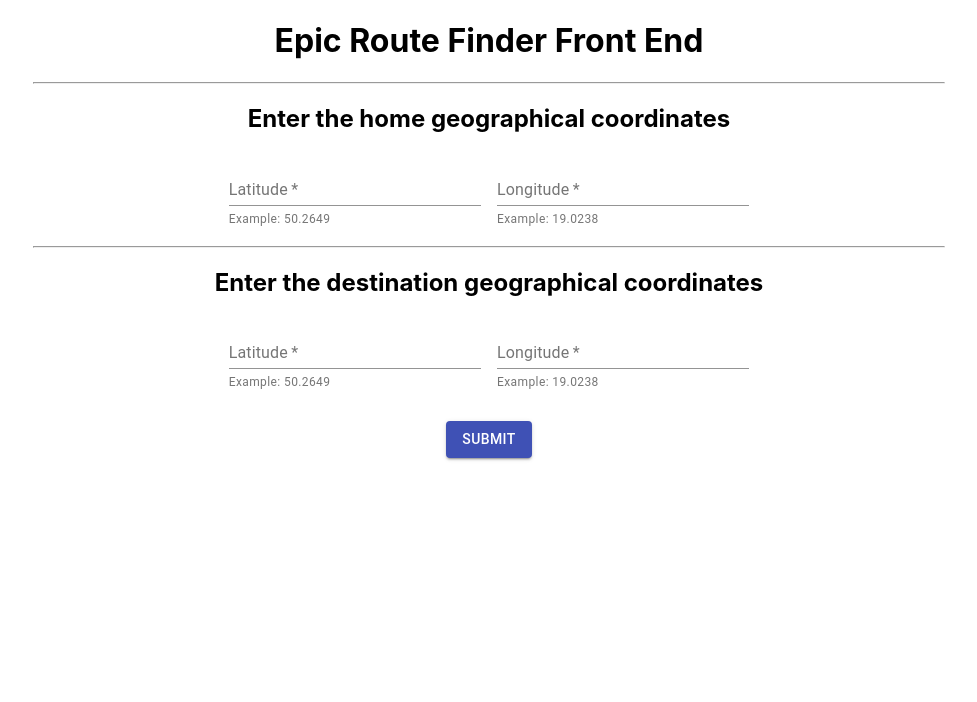
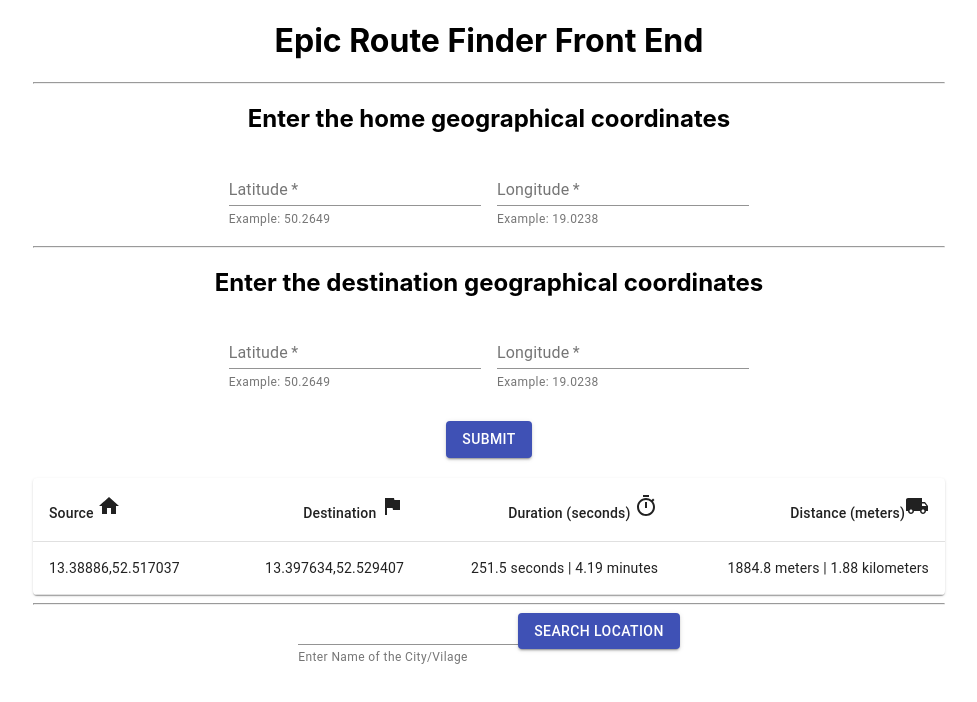
Before and after one commit to ioanzicu/route-finder-front-end, a React (Create React App) app: page / in a window 1280 px wide. Shown: the top 702 px of the page, without its empty margins (151-1128 px from the left). Built offline with nearby package versions, Linux system fonts and the light colour scheme.

Commit message:
add search by location name and icons

```diff
--- a/package.json
+++ b/package.json
@@ -4,6 +4,8 @@
   "private": true,
   "dependencies": {
     "@material-ui/core": "^4.11.0",
+    "@material-ui/icons": "^4.9.1",
+    "@material-ui/lab": "^4.0.0-alpha.56",
     "@testing-library/jest-dom": "^5.11.4",
     "@testing-library/react": "^11.1.0",
     "@testing-library/user-event": "^12.1.10",
--- a/src/App.tsx
+++ b/src/App.tsx
@@ -1,6 +1,7 @@
 import React from "react";
 import "./App.css";
 import Form from "./Form";
+import InputLocation from "./Input";
 import Container from "@material-ui/core/Container";
 
 function App() {
@@ -11,6 +12,8 @@ function App() {
 
         <hr />
         <Form />
+        <hr />
+        <InputLocation />
       </div>
     </Container>
   );
--- a/src/Form.tsx
+++ b/src/Form.tsx
@@ -10,6 +10,10 @@ import TableContainer from "@material-ui/core/TableContainer";
 import TableHead from "@material-ui/core/TableHead";
 import TableRow from "@material-ui/core/TableRow";
 import Paper from "@material-ui/core/Paper";
+import HomeIcon from "@material-ui/icons/Home";
+import FlagIcon from "@material-ui/icons/Flag";
+import TimerIcon from "@material-ui/icons/Timer";
+import LocalShippingIcon from "@material-ui/icons/LocalShipping";
 
 const useFormStyles = makeStyles((theme) => ({
   root: {
@@ -36,6 +40,17 @@ export interface Data {
   source: string;
   routes: Route[];
 }
+
+const mockData = {
+  source: "13.38886,52.517037",
+  routes: [
+    {
+      destination: "13.397634,52.529407",
+      duration: "251.5",
+      distance: "1884.8",
+    },
+  ],
+};
 
 export default function Form() {
   const classesForm = useFormStyles();
@@ -200,21 +215,30 @@ export default function Form() {
       <div>{data && JSON.stringify(data)}</div>
 
       <TableContainer component={Paper}>
-        {data && data.routes && data.routes.length > 0 && (
+        {mockData && mockData.routes && mockData.routes.length > 0 && (
           <Table className={classesTable.table} aria-label="simple table">
             <TableHead>
               <TableRow>
-                <TableCell>Source</TableCell>
-                <TableCell align="right">Destination</TableCell>
-                <TableCell align="right">Duration (seconds)</TableCell>
-                <TableCell align="right">Distance (meters)</TableCell>
+                <TableCell>
+                  Source <HomeIcon />
+                </TableCell>
+                <TableCell align="right">
+                  Destination <FlagIcon />
+                </TableCell>
+                <TableCell align="right">
+                  Duration (seconds) <TimerIcon />
+                </TableCell>
+                <TableCell align="right">
+                  Distance (meters)
+                  <LocalShippingIcon />
+                </TableCell>
               </TableRow>
             </TableHead>
             <TableBody>
-              {data.routes.map((row: Route, index: number) => (
+              {mockData.routes.map((row: Route, index: number) => (
                 <TableRow key={row.destination + index}>
                   <TableCell component="th" scope="row">
-                    {data.source}
+                    {mockData.source}
                   </TableCell>
                   <TableCell align="right">{row.destination}</TableCell>
                   <TableCell align="right">
--- /dev/null
+++ b/src/Input.tsx
@@ -0,0 +1,167 @@
+import React, { useState, memo } from "react";
+import useInput from "./hoc/InputHook";
+import TextField from "@material-ui/core/TextField";
+import Button from "@material-ui/core/Button";
+import CircularProgress from "@material-ui/core/CircularProgress";
+import { Alert, AlertTitle } from "@material-ui/lab";
+
+import { FormControl } from "@material-ui/core";
+
+export interface IGeocode {
+  Response: Response;
+}
+
+export interface Response {
+  MetaInfo: MetaInfo;
+  View: View[];
+}
+
+export interface MetaInfo {
+  Timestamp: string;
+}
+
+export interface View {
+  _type: string;
+  ViewId: number;
+  Result: Result[];
+}
+
+export interface Result {
+  Relevance: number;
+  MatchLevel: string;
+  MatchQuality: MatchQuality;
+  Location: Location;
+}
+
+export interface Location {
+  LocationId: string;
+  LocationType: string;
+  DisplayPosition: DisplayPosition;
+  NavigationPosition: DisplayPosition[];
+  MapView: MapView;
+  Address: Address;
+}
+
+export interface Address {
+  Label: string;
+  Country: string;
+  State: string;
+  County: string;
+  City: string;
+  PostalCode: string;
+  AdditionalData: AdditionalDatum[];
+}
+
+export interface AdditionalDatum {
+  value: string;
+  key: string;
+}
+
+export interface DisplayPosition {
+  Latitude: number;
+  Longitude: number;
+}
+
+export interface MapView {
+  TopLeft: DisplayPosition;
+  BottomRight: DisplayPosition;
+}
+
+export interface MatchQuality {
+  City: number;
+}
+
+const InputLocation = memo((_props: any) => {
+  // get input data from the custom hook
+  const { value, bind, reset } = useInput("");
+  // fetch parameters: load, success, fail
+  const [loading, setLoading] = useState<boolean>(false);
+  const [results, setResults] = useState<IGeocode>();
+  const [error, setError] = useState<any>("");
+
+  // HEREMAP Geocoder API for getting the geographical coordination by the name of the location
+  const url = `https://geocoder.ls.hereapi.com/6.2/geocode.json?apiKey=${process.env.REACT_APP_HEREMAP_GEOCODE_API}&searchtext=${value}`;
+
+  const fetchData = async (url: string) => {
+    try {
+      // request data
+      setLoading(true);
+      const data = await fetch(url);
+      const json = await data.json();
+      // success
+      if (json) {
+        setLoading(false);
+        setResults(json);
+      }
+    } catch (error) {
+      // fail
+      setLoading(false);
+      setError(error.message);
+    }
+
+    setLoading(false);
+  };
+
+  const handleSubmit = (event: React.FormEvent<HTMLFormElement>): void => {
+    // prevent page from refreshing
+    event.preventDefault();
+
+    if (value !== "") {
+      // fetch
+      fetchData(url);
+    }
+
+    // reset the input field
+    reset();
+  };
+
+  // if there is a result set the coordinates wich will be passed to the parent component
+  // because they are required for the Dashboard component
+  if (
+    results &&
+    results.Response &&
+    results.Response.View[0].Result[0].Location.DisplayPosition.Latitude &&
+    results.Response.View[0].Result[0].Location.DisplayPosition.Longitude &&
+    results.Response.View[0].Result[0].Location.Address.Label
+  ) {
+    // _props.setCoodinates({
+    //   longitude:
+    //     results.Response.View[0].Result[0].Location.DisplayPosition.Longitude,
+    //   latitude:
+    //     results.Response.View[0].Result[0].Location.DisplayPosition.Latitude,
+    //   locationName: results.Response.View[0].Result[0].Location.Address.Label,
+    // });
+
+    console.log("Result:", results);
+  }
+
+  // if request is loading -> show spinner
+  if (loading) return <CircularProgress />;
+  // if an error occur -> show alert message
+  if (error) {
+    return (
+      <Alert severity="error">
+        <AlertTitle>Error</AlertTitle>
+        Something went wrong: <strong>{error}.</strong>
+      </Alert>
+    );
+  }
+
+  return (
+    <FormControl>
+      <form onSubmit={handleSubmit}>
+        <TextField
+          type="text"
+          required
+          helperText="Enter Name of the City/Vilage"
+          {...bind}
+        />
+        <Button variant="contained" type="submit" color="primary">
+          <i className="fas fa-search-location pr-3"></i> Search Location
+        </Button>
+      </form>
+    </FormControl>
+  );
+});
+
+export default InputLocation;
--- /dev/null
+++ b/src/hoc/InputHook.tsx
@@ -0,0 +1,19 @@
+import { useState } from "react";
+
+const useInput = (initialValue: string) => {
+  const [value, setValue] = useState<string>(initialValue);
+
+  return {
+    value,
+    setValue,
+    reset: () => setValue(""),
+    bind: {
+      value,
+      onChange: (event: any) => {
+        setValue(event.currentTarget.value);
+      },
+    },
+  };
+};
+
+export default useInput;
```
Also changed, not shown: 2 other files (tests, documents, lock files or other folders).
